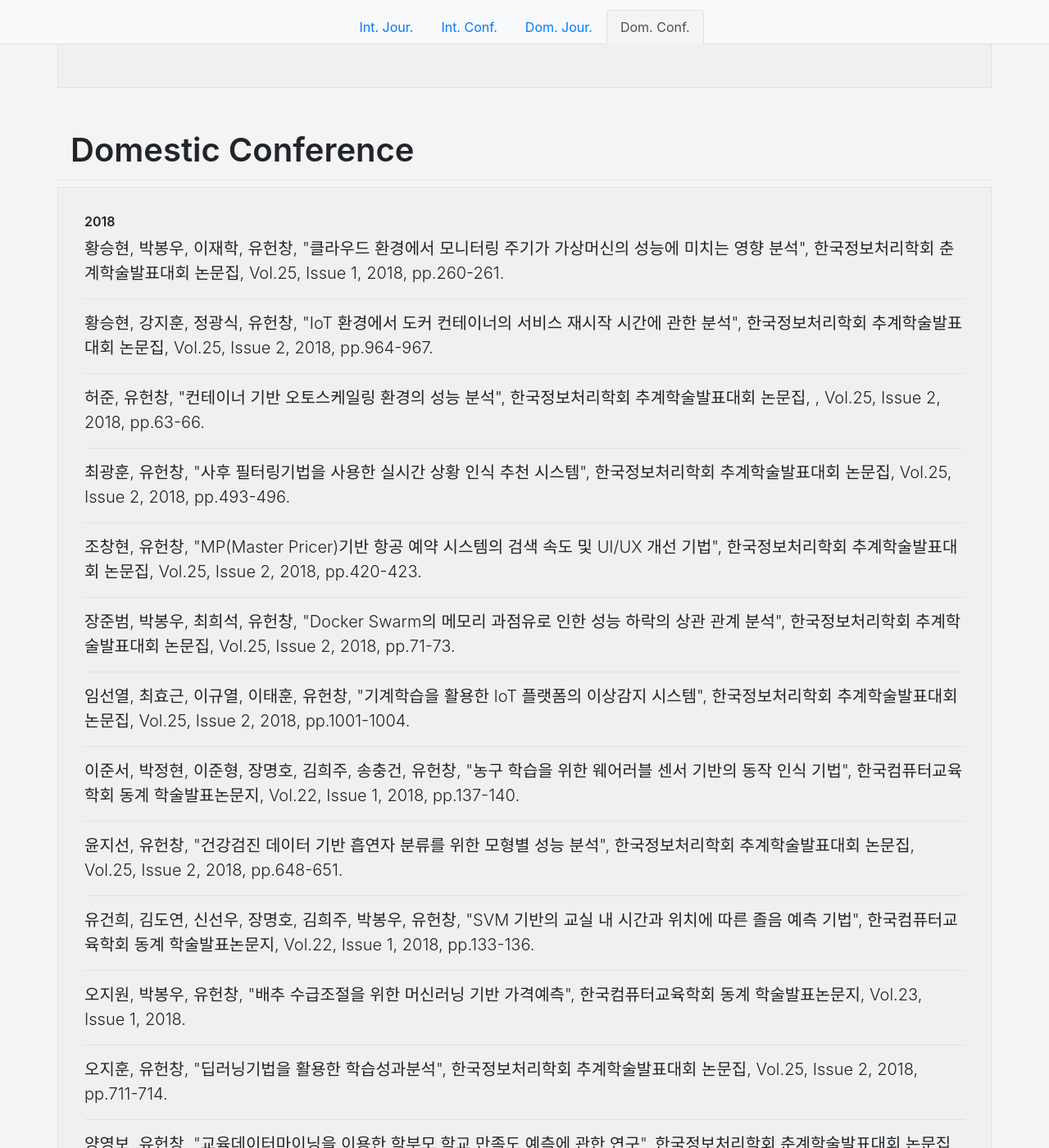
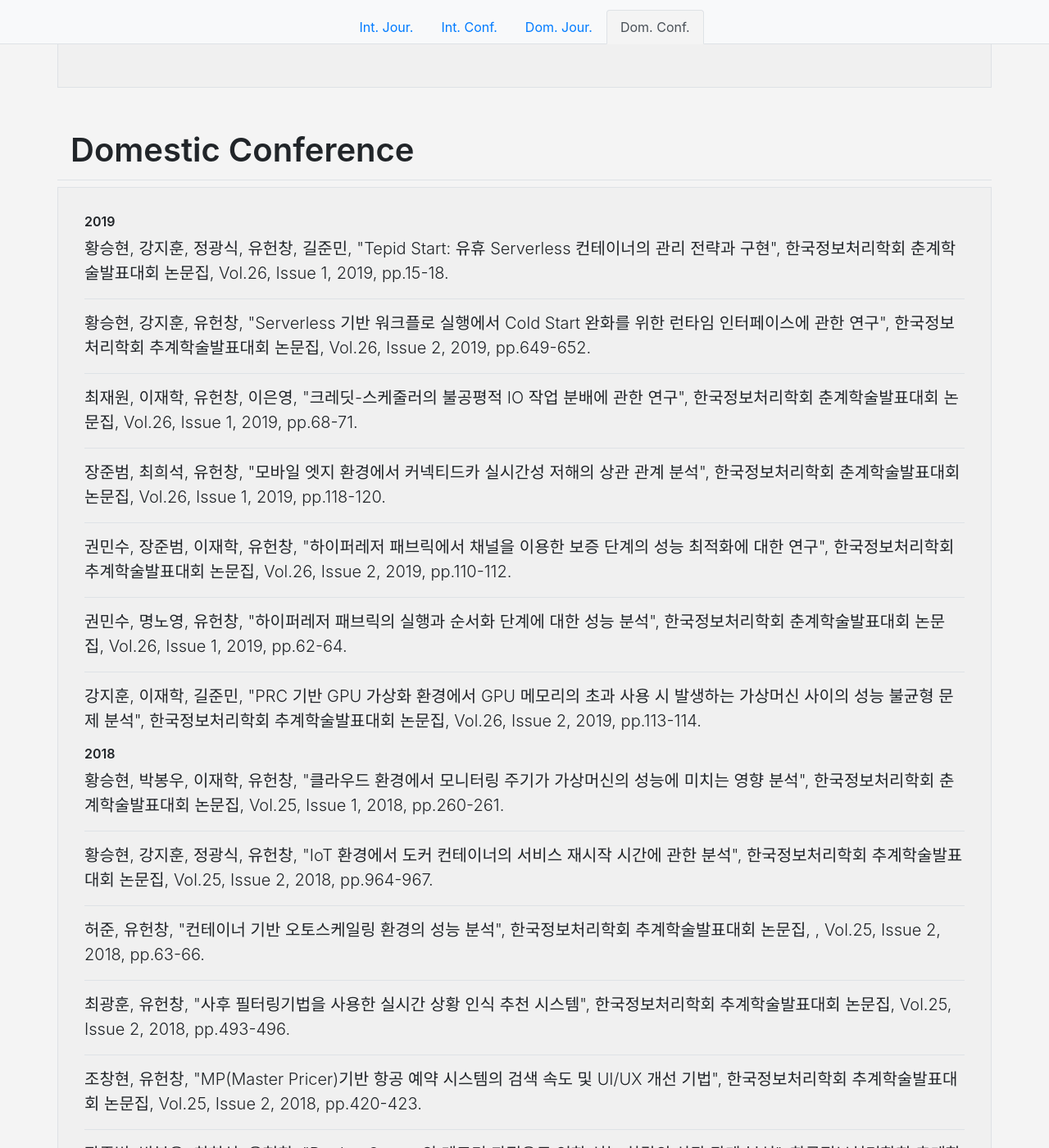
Before and after one commit to KU-Cloud/ku-cloud.github.io, a Jekyll site: the page built from publications.html, in a window 1280 px wide and 1400 px high, scrolled down 16064 px. Shown: the whole window at 82% size. Built offline with Jekyll 4.4.1, drawn with Linux system fonts in a browser that asks for light colours.

Commit message:
update publications

```diff
--- a/_data/publications-cd.yaml
+++ b/_data/publications-cd.yaml
@@ -129,6 +129,35 @@
     }
   },
   {
+    "title": "PRC 기반 GPU 가상화 환경에서 GPU 메모리의 초과 사용 시 발생하는 가상머신 사이의 성능 불균형 문제 분석",
+    "author": [
+      {
+        "family": "강지훈"
+      },
+      {
+        "family": "이재학"
+      },
+      {
+        "family": "길준민"
+      }
+    ],
+    "publisher": "한국정보처리학회 추계학술발표대회 논문집",
+    "volume": "26",
+    "issue": "2",
+    "page": "113-114",
+    "type": "paper-conference",
+    "citation-label": "강2019PRC",
+    "id": "강2019PRC",
+    "year-suffix": "PRC",
+    "issued": {
+      "date-parts": [
+        [
+          2019
+        ]
+      ]
+    }
+  },
+  {
     "title": "예외처리를 피하는 정의되지 않은 명령에 의한 하드웨어 트로이 목마의 구현 및 대응책 연구",
     "author": [
       {
@@ -219,6 +248,66 @@
       "date-parts": [
         [
           2018
+        ]
+      ]
+    }
+  },
+  {
+    "title": "하이퍼레저 패브릭의 실행과 순서화 단계에 대한 성능 분석",
+    "author": [
+      {
+        "family": "권민수"
+      },
+      {
+        "family": "명노영"
+      },
+      {
+        "family": "유헌창"
+      }
+    ],
+    "publisher": "한국정보처리학회 춘계학술발표대회 논문집",
+    "volume": "26",
+    "issue": "1",
+    "page": "62-64",
+    "type": "paper-conference",
+    "citation-label": "권2019하이퍼레저",
+    "id": "권2019하이퍼레저",
+    "year-suffix": "하이퍼레저",
+    "issued": {
+      "date-parts": [
+        [
+          2019
+        ]
+      ]
+    }
+  },
+  {
+    "title": "하이퍼레저 패브릭에서 채널을 이용한 보증 단계의 성능 최적화에 대한 연구",
+    "author": [
+      {
+        "family": "권민수"
+      },
+      {
+        "family": "장준범"
+      },
+      {
+        "family": "이재학"
+      },
+      {
+        "family": "유헌창"
+      }
+    ],
+    "publisher": "한국정보처리학회 추계학술발표대회 논문집",
+    "volume": "26",
+    "issue": "2",
+    "page": "110-112",
+    "type": "paper-conference",
+    "citation-label": "권2019하이퍼레저2",
+    "id": "권2019하이퍼레저2",
+    "issued": {
+      "date-parts": [
+        [
+          2019
         ]
       ]
     }
@@ -2721,6 +2810,35 @@
     }
   },
   {
+    "title": "모바일 엣지 환경에서 커넥티드카 실시간성 저해의 상관 관계 분석",
+    "author": [
+      {
+        "family": "장준범"
+      },
+      {
+        "family": "최희석"
+      },
+      {
+        "family": "유헌창"
+      }
+    ],
+    "publisher": "한국정보처리학회 춘계학술발표대회 논문집",
+    "volume": "26",
+    "issue": "1",
+    "page": "118-120",
+    "type": "paper-conference",
+    "citation-label": "장2019모바일엣지",
+    "id": "장2019모바일엣지",
+    "year-suffix": "모바일엣지",
+    "issued": {
+      "date-parts": [
+        [
+          2019
+        ]
+      ]
+    }
+  },
+  {
     "title": "웹 기반 네트워크 구성 시뮬레이터 설계 및 구현",
     "author": [
       {
@@ -3407,6 +3525,38 @@
     }
   },
   {
+    "title": "크레딧-스케줄러의 불공평적 IO 작업 분배에 관한 연구",
+    "author": [
+      {
+        "family": "최재원"
+      },
+      {
+        "family": "이재학"
+      },
+      {
+        "family": "유헌창"
+      },
+      {
+        "family": "이은영"
+      }
+    ],
+    "publisher": "한국정보처리학회 춘계학술발표대회 논문집",
+    "volume": "26",
+    "issue": "1",
+    "page": "68-71",
+    "type": "paper-conference",
+    "citation-label": "최2019크레딧",
+    "id": "최2019크레딧",
+    "year-suffix": "크레딧",
+    "issued": {
+      "date-parts": [
+        [
+          2019
+        ]
+      ]
+    }
+  },
+  {
     "title": "온톨로지 기반 창의적 역사학습시스템",
     "author": [
       {
@@ -3608,5 +3758,69 @@
         ]
       ]
     }
+  },
+  {
+    "title": "Serverless 기반 워크플로 실행에서 Cold Start 완화를 위한 런타임 인터페이스에 관한 연구",
+    "author": [
+      {
+        "family": "황승현"
+      },
+      {
+        "family": "강지훈"
+      },
+      {
+        "family": "유헌창"
+      }
+    ],
+    "publisher": "한국정보처리학회 추계학술발표대회 논문집",
+    "volume": "26",
+    "issue": "2",
+    "page": "649-652",
+    "type": "paper-conference",
+    "citation-label": "장2019모바일엣지",
+    "id": "장2019모바일엣지",
+    "year-suffix": "모바일엣지",
+    "issued": {
+      "date-parts": [
+        [
+          2019
+        ]
+      ]
+    }
+  },
+  {
+    "title": "Tepid Start: 유휴 Serverless 컨테이너의 관리 전략과 구현",
+    "author": [
+      {
+        "family": "황승현"
+      },
+      {
+        "family": "강지훈"
+      },
+      {
+        "family": "정광식"
+      },
+      {
+        "family": "유헌창"
+      },
+      {
+        "family": "길준민"
+      }
+    ],
+    "publisher": "한국정보처리학회 춘계학술발표대회 논문집",
+    "volume": "26",
+    "issue": "1",
+    "page": "15-18",
+    "type": "paper-conference",
+    "citation-label": "황2019Tepid",
+    "id": "황2019Tepid",
+    "year-suffix": "Tepid",
+    "issued": {
+      "date-parts": [
+        [
+          2019
+        ]
+      ]
+    }
   }
 ]
--- a/_data/seminars.yaml
+++ b/_data/seminars.yaml
@@ -632,6 +632,6 @@
   speacker: 최희석
   location: 애기능생활관 303호
 - title: 'Throughput-Oriented GPU Memory Allocation'
-  date: 2020-01-31T19:00:00.000+0900
+  date: 2020-02-07T19:00:00.000+0900
   speacker: 강지훈
   location: 애기능생활관 303호
```
Also changed, not shown: _publications/conference/domestic/강2019PRC.bib (added, +9 -0 lines), _publications/conference/domestic/권2019하이퍼레저.bib (added, +9 -0 lines), _publications/conference/domestic/권2019하이퍼레저2.bib (added, +9 -0 lines), _publications/conference/domestic/장2019모바일엣지.bib (added, +9 -0 lines), _publications/conference/domestic/최2019크레딧.bib (added, +9 -0 lines), _publications/conference/domestic/황2019Serverless.bib (added, +9 -0 lines), _publications/conference/domestic/황2019Tepid.bib (added, +9 -0 lines), 2 other files.
